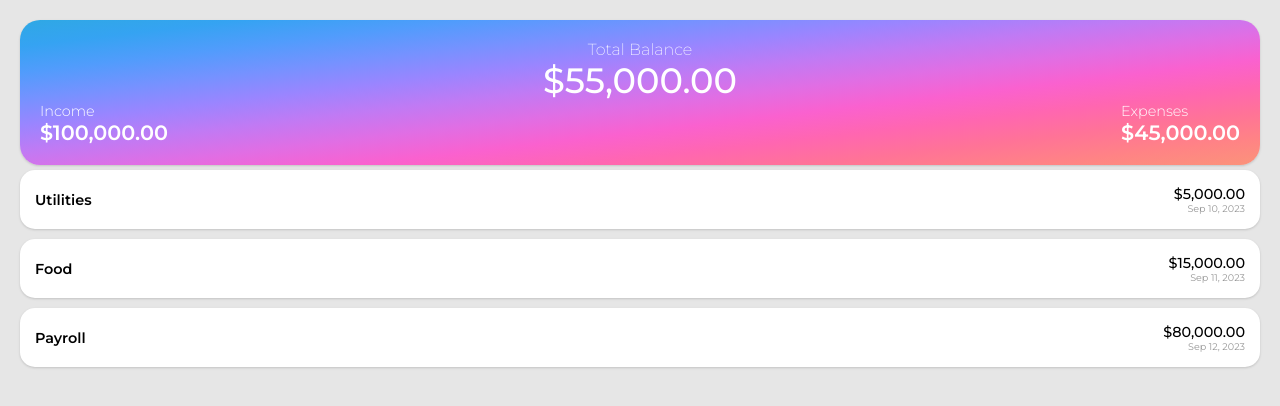
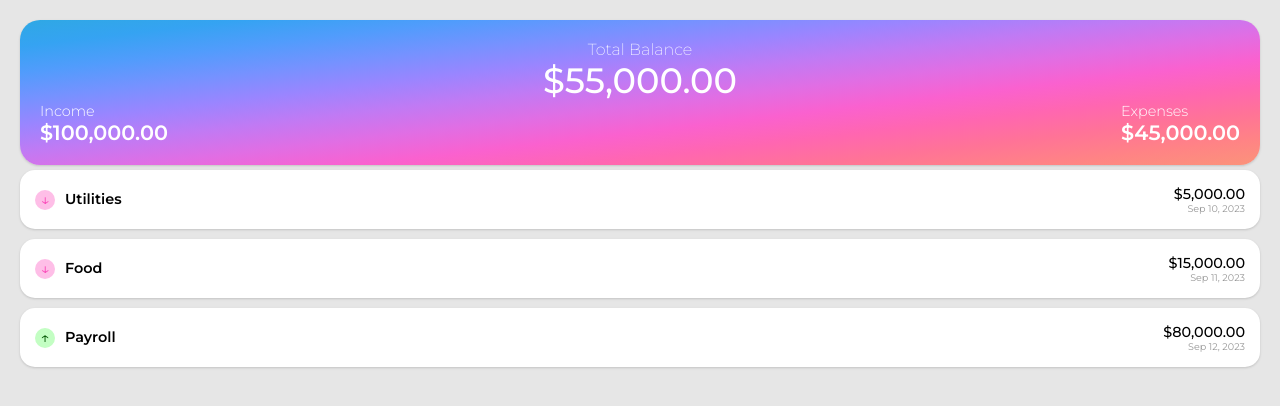
Before and after one commit to johncardozo/fnc-fullstack, an Angular app in the folder angular/: page / in a window 1280 px wide. Shown: the top 406 px of the page. Built offline with nearby package versions, Linux system fonts and the light colour scheme.

Commit message:
Angular: Ícono de income/expense en el componente Transaction

```diff
--- a/angular/src/app/components/transaction/transaction.component.html
+++ b/angular/src/app/components/transaction/transaction.component.html
@@ -1,5 +1,17 @@
 <div class="transaction">
   <div class="transaction__title">
+    <div
+      *ngIf="transaction.type === 'income'"
+      class="transaction__icon transaction__income-icon"
+    >
+      ↑
+    </div>
+    <div
+      *ngIf="transaction.type === 'expense'"
+      class="transaction__icon transaction__expense-icon"
+    >
+      ↓
+    </div>
     <h5 class="transaction__category">{{ transaction.category }}</h5>
   </div>
   <div>
--- a/angular/src/app/components/transaction/transaction.component.scss
+++ b/angular/src/app/components/transaction/transaction.component.scss
@@ -11,6 +11,11 @@
   margin-bottom: 10px;
   box-shadow: rgba(0, 0, 0, 0.1) 0px 1px 3px 0px,
     rgba(0, 0, 0, 0.06) 0px 1px 2px 0px;
+
+  &__title {
+    display: flex;
+    gap: 10px;
+  }
 
   &__category {
     font-weight: 600;
@@ -30,4 +35,18 @@
     text-align: right;
     color: #979797;
   }
+  &__icon {
+    width: 20px;
+    height: 20px;
+    border-radius: 50%;
+    text-align: center;
+  }
+  &__income-icon {
+    background-color: #c3fec3;
+    color: #0a5d0a;
+  }
+  &__expense-icon {
+    background-color: #febee7;
+    color: #fb4fbc;
+  }
 }
```
